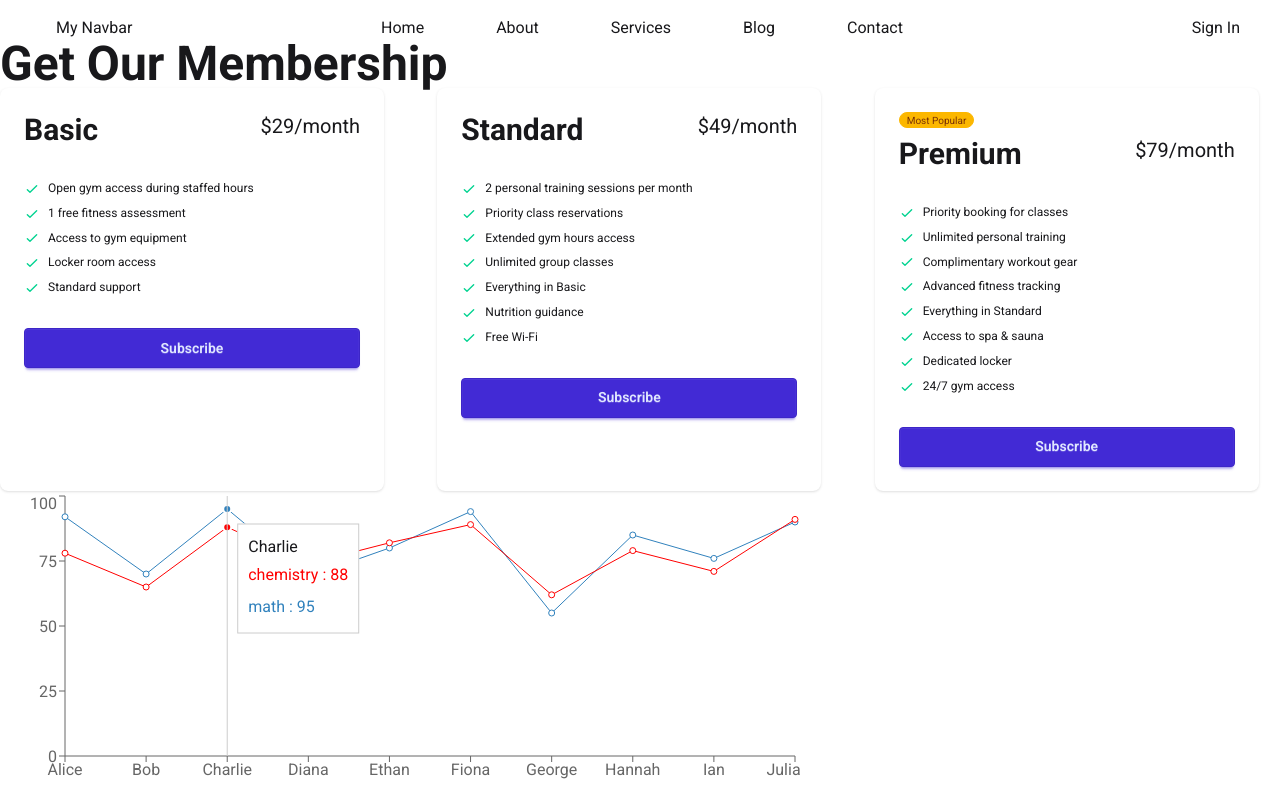
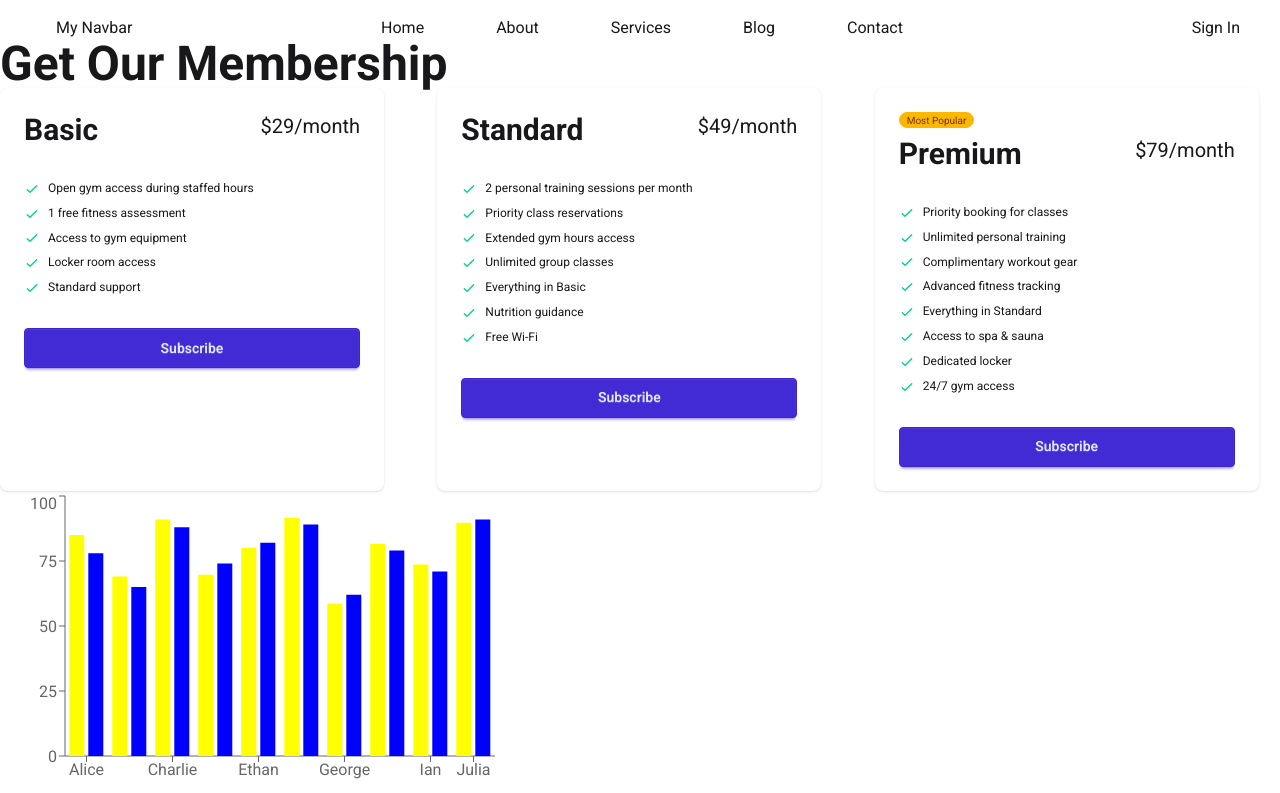
Before and after one commit to AsifHossain22/react-explore-project-2, a React (Vite) app: page / in a window 1280 px wide. Shown: the top 793 px of the page. Built offline with nearby package versions, Linux system fonts and the light colour scheme.

Commit message:
Explored Axios JS chart data processing and Bar Chart

```diff
--- a/package.json
+++ b/package.json
@@ -11,6 +11,7 @@
   },
   "dependencies": {
     "@tailwindcss/vite": "^4.1.13",
+    "axios": "^1.12.2",
     "lucide-react": "^0.544.0",
     "react": "^19.1.1",
     "react-dom": "^19.1.1",
--- /dev/null
+++ b/public/marksData.json
@@ -0,0 +1,52 @@
+[
+  {
+    "id": 1,
+    "name": "Alice",
+    "subjects": { "physics": 85, "chemistry": 78, "math": 92 }
+  },
+  {
+    "id": 2,
+    "name": "Bob",
+    "subjects": { "physics": 72, "chemistry": 65, "math": 70 }
+  },
+  {
+    "id": 3,
+    "name": "Charlie",
+    "subjects": { "physics": 90, "chemistry": 88, "math": 95 }
+  },
+  {
+    "id": 4,
+    "name": "Diana",
+    "subjects": { "physics": 66, "chemistry": 74, "math": 69 }
+  },
+  {
+    "id": 5,
+    "name": "Ethan",
+    "subjects": { "physics": 78, "chemistry": 82, "math": 80 }
+  },
+  {
+    "id": 6,
+    "name": "Fiona",
+    "subjects": { "physics": 92, "chemistry": 89, "math": 94 }
+  },
+  {
+    "id": 7,
+    "name": "George",
+    "subjects": { "physics": 59, "chemistry": 62, "math": 55 }
+  },
+  {
+    "id": 8,
+    "name": "Hannah",
+    "subjects": { "physics": 81, "chemistry": 79, "math": 85 }
+  },
+  {
+    "id": 9,
+    "name": "Ian",
+    "subjects": { "physics": 74, "chemistry": 71, "math": 76 }
+  },
+  {
+    "id": 10,
+    "name": "Julia",
+    "subjects": { "physics": 88, "chemistry": 91, "math": 90 }
+  }
+]
--- a/src/App.jsx
+++ b/src/App.jsx
@@ -5,8 +5,12 @@ import Navbar from "./components/Navbar/Navbar";
 import PricingOptions from "./components/PricingOptions/PricingOptions";
 import ResultsChart from "./components/ResultsChart/ResultsChart";
 import TooltipPractice from "./components/Tooltip/Tooltip";
+import axios from "axios";
+import MarksChart from "./components/MarksChart/MarksChart";
 
 const pricingPromise = fetch("pricingData.json").then((res) => res.json());
+
+const marksPromise = axios.get("marksData.json");
 
 function App() {
   return (
@@ -24,6 +28,14 @@ function App() {
           <PricingOptions pricingPromise={pricingPromise}></PricingOptions>
         </Suspense>
 
+        <Suspense
+          fallback={
+            <span className="loading loading-spinner loading-lg"></span>
+          }
+        >
+          <MarksChart marksPromise={marksPromise}></MarksChart>
+        </Suspense>
+
         <ResultsChart></ResultsChart>
 
         <TooltipPractice></TooltipPractice>
--- /dev/null
+++ b/src/components/MarksChart/MarksChart.jsx
@@ -0,0 +1,39 @@
+import React, { use } from "react";
+import { Bar, BarChart, XAxis, YAxis } from "recharts";
+
+const MarksChart = ({ marksPromise }) => {
+  const marksDataRes = use(marksPromise);
+  const marksData = marksDataRes.data;
+
+  //   Data Processing for the Marks Chart
+  const marksChartData = marksData.map((studentData) => {
+    const student = {
+      id: studentData.id,
+      name: studentData.name,
+      physics: studentData.subjects.physics,
+      chemistry: studentData.subjects.chemistry,
+      math: studentData.subjects.math,
+    };
+
+    const averageMarks =
+      (student.physics + student.chemistry + student.math) / 3;
+    student.averageMarks = averageMarks;
+
+    return student;
+  });
+
+  console.log(marksChartData);
+
+  return (
+    <div>
+      <BarChart width={500} height={300} data={marksChartData}>
+        <XAxis dataKey="name"></XAxis>
+        <YAxis></YAxis>
+        <Bar dataKey="averageMarks" fill="yellow"></Bar>
+        <Bar dataKey="chemistry" fill="blue"></Bar>
+      </BarChart>
+    </div>
+  );
+};
+
+export default MarksChart;
```
Also changed, not shown: 1 other file (tests, documents, lock files or other folders).
